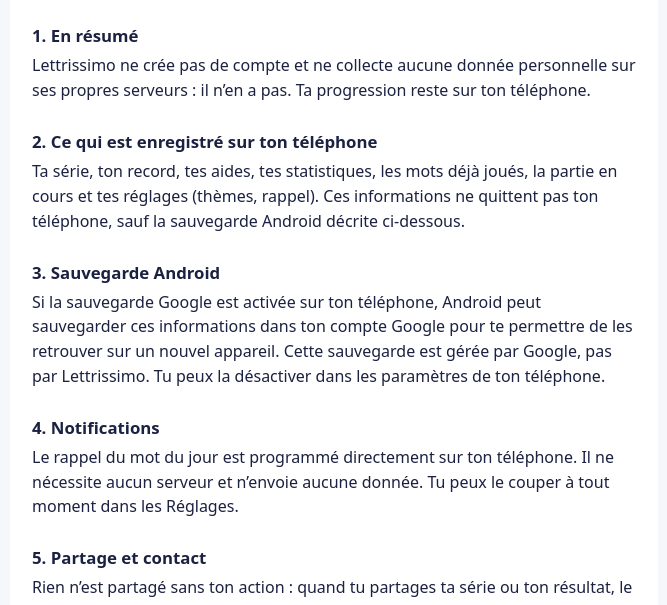
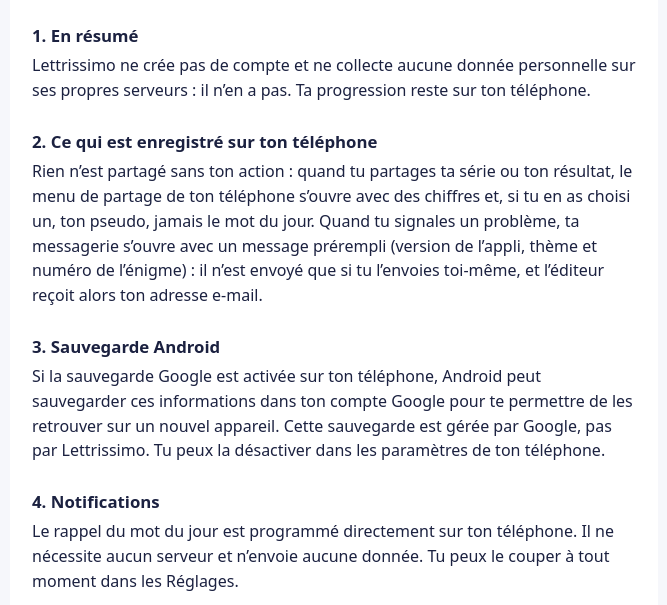
Before and after one commit to lesbonnesoccazzz/lettrissimo-legal, a plain HTML site: page index.html in a window 1280 px wide. Shown: the part 127-732 px from the top of the page, without its empty margins (306-973 px from the left). Drawn offline with Linux system fonts and the light colour scheme.

Commit message:
Update index.html

```diff
--- a/index.html
+++ b/index.html
@@ -56,8 +56,7 @@
     <p>Lettrissimo ne crée pas de compte et ne collecte aucune donnée personnelle sur ses propres serveurs : il n’en a pas. Ta progression reste sur ton téléphone.</p>
 
     <h2>2. Ce qui est enregistré sur ton téléphone</h2>
-    <p>Ta série, ton record, tes aides, tes statistiques, les mots déjà joués, la partie en cours et tes réglages (thèmes, rappel). Ces informations ne quittent pas ton téléphone, sauf la sauvegarde Android décrite ci-dessous.</p>
-
+    <p>Rien n’est partagé sans ton action : quand tu partages ta série ou ton résultat, le menu de partage de ton téléphone s’ouvre avec des chiffres et, si tu en as choisi un, ton pseudo, jamais le mot du jour. Quand tu signales un problème, ta messagerie s’ouvre avec un message prérempli (version de l’appli, thème et numéro de l’énigme) : il n’est envoyé que si tu l’envoies toi-même, et l’éditeur reçoit alors ton adresse e-mail.</p>
     <h2>3. Sauvegarde Android</h2>
     <p>Si la sauvegarde Google est activée sur ton téléphone, Android peut sauvegarder ces informations dans ton compte Google pour te permettre de les retrouver sur un nouvel appareil. Cette sauvegarde est gérée par Google, pas par Lettrissimo. Tu peux la désactiver dans les paramètres de ton téléphone.</p>
 
```
